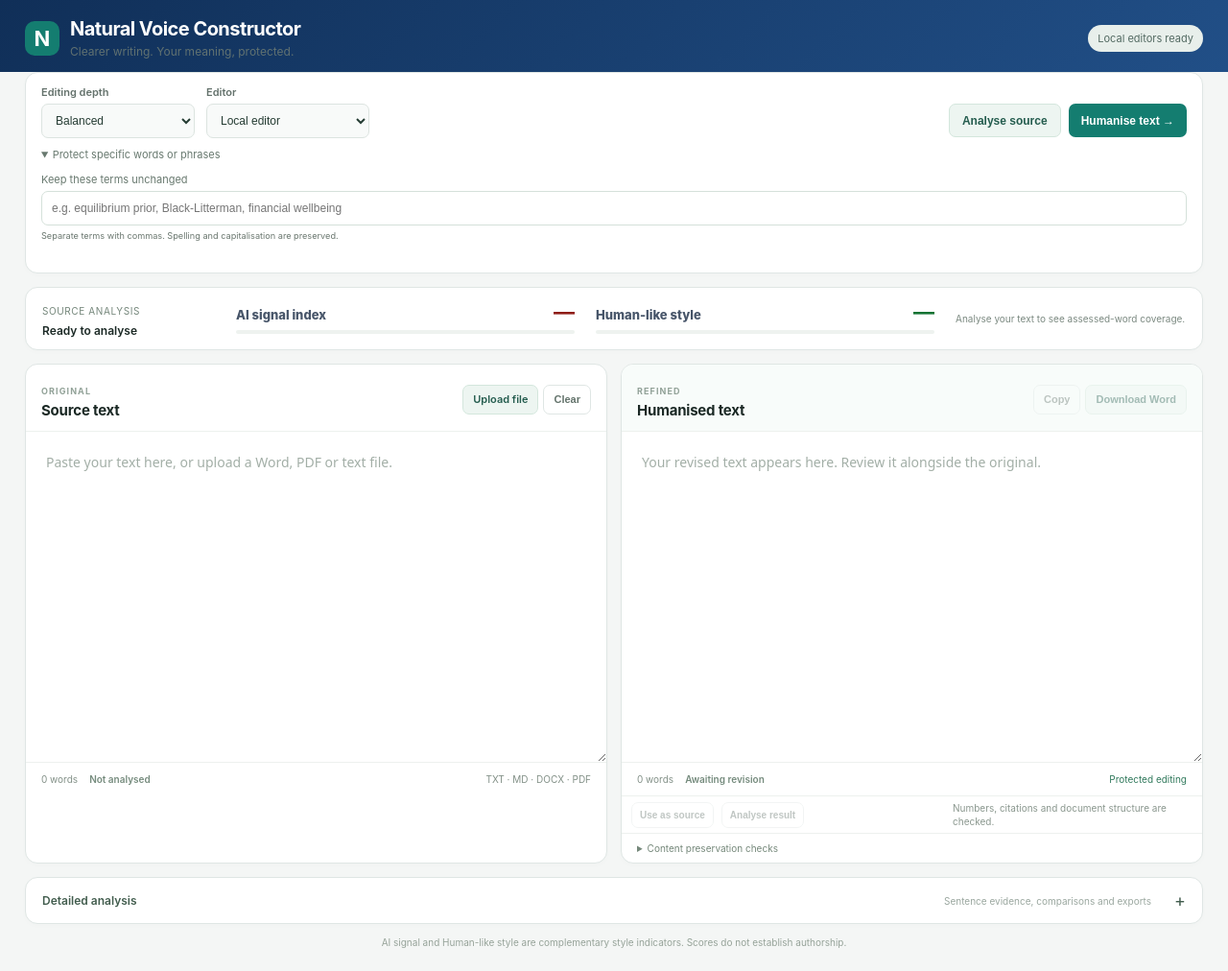
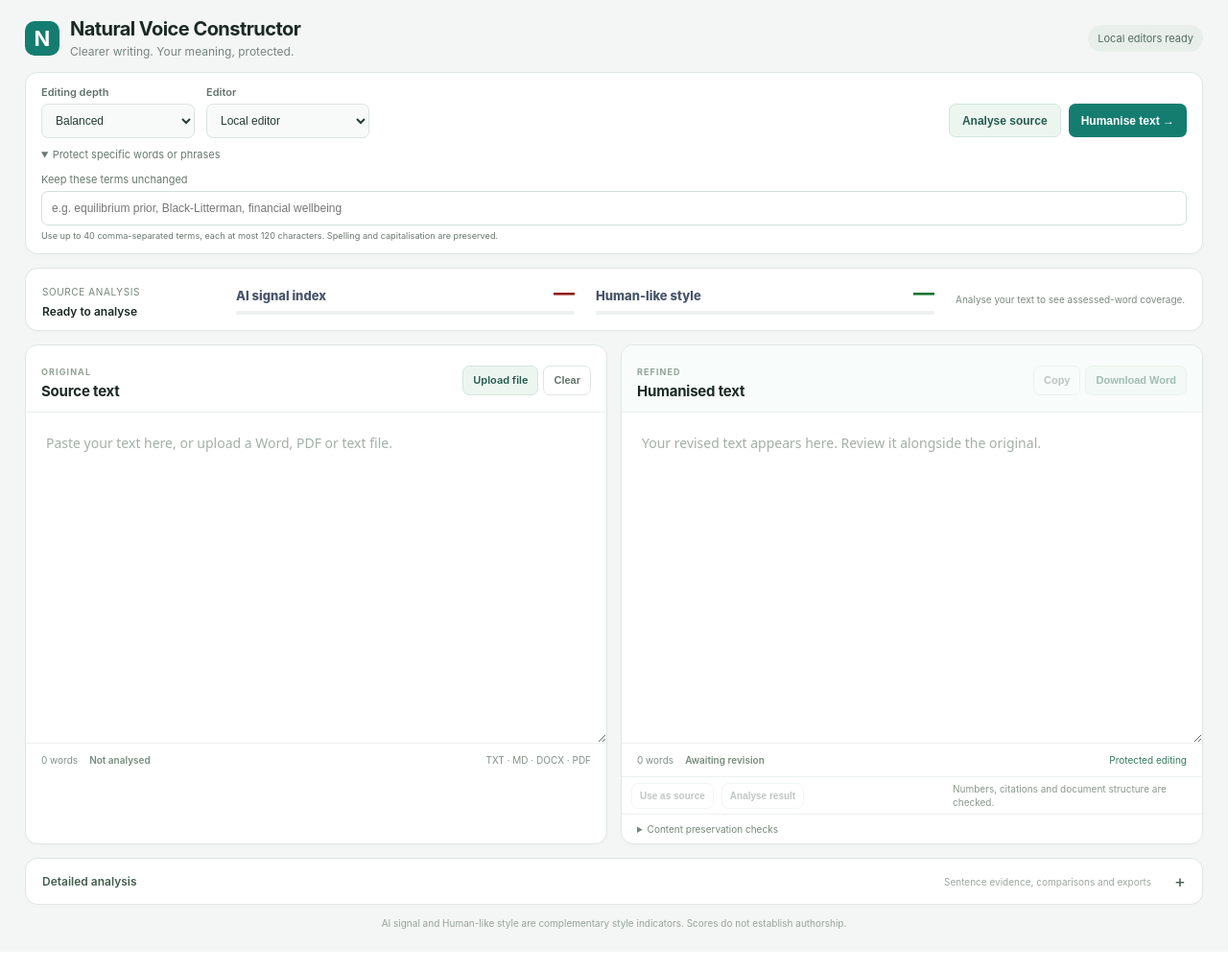
Before and after one commit to yawanokye/humanizer, a FastAPI app: page / in a window 1280 px wide, after a click on "Protect specific words or phrases". Shown: the whole page at 96% size. After the commit the page ends 968 px from the top, so only its background shows below. Run offline with FastAPI, Linux system fonts and the light colour scheme.

Commit message:
Polish compact header contrast and spacing

```diff
--- a/static/style.css
+++ b/static/style.css
@@ -125,13 +125,13 @@ button,.upload-button{border:0;border-radius:10px;padding:11px 15px;font-weight:
 @media(prefers-reduced-motion:reduce){.activity-progress.active .activity-ring{animation:none}.activity-ring{transition:none}}
 /* v2.6 compact writing workspace */
 .compact-app{--brand:#147d70;--brand-dark:#0e5c53;--line:#dfe6e4;--muted:#697873;background:#f4f6f5;color:#1b2925}
-.compact-app .topbar{max-width:1560px;margin:auto;padding:18px 26px 14px;display:flex;align-items:center;justify-content:space-between;gap:16px}
+.compact-app .topbar{max-width:1560px;margin:auto;padding:18px 26px 14px;display:flex;align-items:center;justify-content:space-between;gap:16px;background:transparent;color:#1b2925}
 .compact-app .brand{display:flex;align-items:center;gap:11px}.brand-mark{display:grid;place-items:center;width:36px;height:36px;background:#147d70;border-radius:10px;color:#fff;font-size:22px;font-weight:750}
-.compact-app h1{font-size:20px;letter-spacing:-.55px;margin:0;line-height:1.2}.compact-app .subtitle{font-size:12px;margin:4px 0 0;color:var(--muted)}.header-actions{display:flex;align-items:center;gap:10px}.availability-pill{font-size:11px;color:#536a62;background:#e8efeb;padding:7px 10px;border-radius:20px}
+.compact-app h1{font-size:20px;letter-spacing:-.55px;margin:0;line-height:1.2;color:#1b2925}.compact-app .subtitle{font-size:12px;margin:4px 0 0;color:var(--muted)}.header-actions{display:flex;align-items:center;gap:10px}.availability-pill{font-size:11px;color:#536a62;background:#e8efeb;padding:7px 10px;border-radius:20px}
 .compact-app .layout{display:flex;flex-direction:column;gap:14px;max-width:1560px;margin:0 auto;padding:0 26px 22px}.compact-app .card{padding:0;border-radius:13px;box-shadow:0 2px 6px #19362b04;border:1px solid var(--line)}
 .compact-app .command-bar{padding:13px 16px;background:white}.compact-app .controls{display:flex;align-items:flex-start;gap:12px;margin:0;flex-wrap:wrap}.compact-app .controls>label{display:flex;flex-direction:column;gap:5px;font-size:11px;color:#64726c;font-weight:600;min-width:150px;flex:0 1 auto}.compact-app .controls label.engine2-setting{max-width:240px}.compact-app .controls label[hidden]{display:none!important}.compact-app .controls select{margin:0;background:#f8faf9;height:36px;padding:7px 30px 7px 10px;min-width:160px;font-size:12px;border:1px solid #dce4e0;border-radius:7px;color:#253c33}.compact-app .controls small{max-width:240px;font-size:10px;font-weight:400;line-height:1.4}.primary-actions{display:flex;align-self:flex-start;margin:19px 0 0 auto;gap:8px}
 .compact-app button,.compact-app .upload-button{font-size:12px;padding:9px 13px;border-radius:7px;font-weight:600;min-height:35px;white-space:nowrap}.compact-app button.primary{background:#147d70;color:#fff}.compact-app button.primary:hover{background:#0e5c53}.compact-app button.secondary,.compact-app .upload-button{background:#edf5f1;color:#245c4e;border:1px solid #d3e6dc}.compact-app button.ghost{color:#63736b;background:transparent}.compact-app button:disabled{opacity:.4;cursor:not-allowed}.compact-app button:focus-visible,.compact-app summary:focus-visible{outline:3px solid #64b7a7;outline-offset:3px}
-.writing-options{margin-top:10px;font-size:11px;color:#68796f}.writing-options summary{cursor:pointer;width:fit-content}.writing-options label{display:block;margin:12px 0 5px}.writing-options input{width:100%;padding:10px;border:1px solid #d5e1da;border-radius:7px;font-size:12px}.writing-options small{display:block;margin-top:5px;color:#6a776f}.compact-app .message{margin:0;font-size:12px;line-height:1.5;overflow-wrap:anywhere}.compact-app .message:not(:empty){margin-top:10px;padding-top:8px;border-top:1px solid #edf0ee}
+.writing-options{margin-top:10px;font-size:11px;color:#68796f}.writing-options summary{cursor:pointer;width:fit-content}.writing-options label{display:block;margin:12px 0 5px}.writing-options input{width:100%;padding:10px;border:1px solid #d5e1da;border-radius:7px;font-size:12px}.writing-options small{display:block;margin-top:5px;color:#6a776f}.compact-app .message{margin:0;font-size:12px;line-height:1.5;overflow-wrap:anywhere}.compact-app .message:empty{display:none}.compact-app .message:not(:empty){margin-top:10px;padding-top:8px;border-top:1px solid #edf0ee}
 .compact-app .compact-scores{display:grid;grid-template-columns:180px minmax(0,1fr) 240px;align-items:center;gap:22px;padding:12px 17px;background:#fff}.score-context>span{font-size:10px;letter-spacing:.6px;text-transform:uppercase;color:#75877b}.score-context>strong{display:block;font-size:12px;font-weight:600;margin-top:5px}.compact-app .score-board{display:grid;grid-template-columns:1fr 1fr;gap:22px;margin:0}.compact-app .score-strip{background:none;border:0;border-radius:0;padding:0}.compact-app .score-strip-head{font-size:11px}.compact-app .score-strip-head strong{font-size:22px;font-weight:700;line-height:1.1}.compact-app .score-track{height:4px;margin-top:7px;background:#eef2ef}.compact-app .score-track i{background:#df9a65}.compact-app .humanlike-score .score-track i{background:#4da88d}.compact-app .score-change{font-size:10px;margin-top:3px;min-height:0}.compact-app .score-help{font-size:10px;line-height:1.5;margin:0;color:#7b8980}
 .editor-grid{display:grid;grid-template-columns:minmax(0,1fr) minmax(0,1fr);gap:14px}.compact-app .editor-card{min-width:0;overflow:hidden;background:white}.editor-heading{display:flex;align-items:center;justify-content:space-between;padding:15px 16px 12px;border-bottom:1px solid #edf1ee;gap:10px}.panel-kicker{font-size:9px;letter-spacing:1.1px;color:#92a298;font-weight:700}.compact-app .editor-heading h2{font-size:15px;margin:3px 0 0;letter-spacing:-.2px}.editor-tools{display:flex;gap:5px;align-items:center}.compact-app .editor-tools button,.compact-app .editor-tools .upload-button{font-size:11px;padding:7px 10px;min-height:31px}
 .compact-app #sourceText,.compact-app #revisedText{display:block;width:100%;margin:0;padding:19px 21px;height:clamp(310px,43vh,550px);min-height:310px;border:0;border-radius:0;resize:vertical;font:15px/1.8 ui-sans-serif,system-ui,-apple-system,BlinkMacSystemFont,"Segoe UI",sans-serif;background:white;color:#283c32;box-shadow:none;overflow-wrap:anywhere}.compact-app #sourceText::placeholder,.compact-app #revisedText::placeholder{color:#a3afa7;font-size:14px}.compact-app #sourceText:focus,.compact-app #revisedText:focus{outline:0;box-shadow:inset 0 0 0 2px #80bcae;background:#fdfefd}
--- a/templates/index.html
+++ b/templates/index.html
@@ -4,7 +4,7 @@
   <meta charset="utf-8">
   <meta name="viewport" content="width=device-width, initial-scale=1">
   <title>Natural Voice Constructor</title>
-  <link rel="stylesheet" href="/static/style.css?v=2.6.0">
+  <link rel="stylesheet" href="/static/style.css?v=2.6.1">
 </head>
 <body class="compact-app">
   <header class="topbar">
@@ -19,7 +19,7 @@
         <label id="engine2ModelWrap" class="engine2-setting" hidden>AI refinement<select id="engine2Model"><option value="v1">V1 (Light)</option><option value="v2" selected>V2 (Moderate)</option></select><small id="engine2Hint">Choose a refinement level.</small></label>
         <div class="primary-actions"><button id="analyseBtn" class="secondary" type="button">Analyse source</button><button id="humanizeBtn" class="primary" type="button">Humanise text <span aria-hidden="true">→</span></button></div>
       </div>
-      <details class="writing-options"><summary>Protect specific words or phrases</summary><label for="preserveTerms">Keep these terms unchanged</label><input id="preserveTerms" type="text" maxlength="4000" placeholder="e.g. equilibrium prior, Black-Litterman, financial wellbeing"><small>Separate terms with commas. Spelling and capitalisation are preserved.</small></details>
+      <details class="writing-options"><summary>Protect specific words or phrases</summary><label for="preserveTerms">Keep these terms unchanged</label><input id="preserveTerms" type="text" maxlength="4000" placeholder="e.g. equilibrium prior, Black-Litterman, financial wellbeing"><small>Use up to 40 comma-separated terms, each at most 120 characters. Spelling and capitalisation are preserved.</small></details>
       <p id="message" class="message" aria-live="polite"></p>
       <div id="activityProgress" class="activity-progress" role="status" aria-live="polite" aria-atomic="true" hidden><div id="activityRing" class="activity-ring" style="--activity-angle:0deg"><span id="activityPercent">0%</span></div><div class="activity-progress-copy"><strong id="activityTitle">Working</strong><span id="activityStage">Preparing request…</span></div></div>
     </section>
```
Also changed, not shown: tests/test_core.py (+1 -1 lines).
